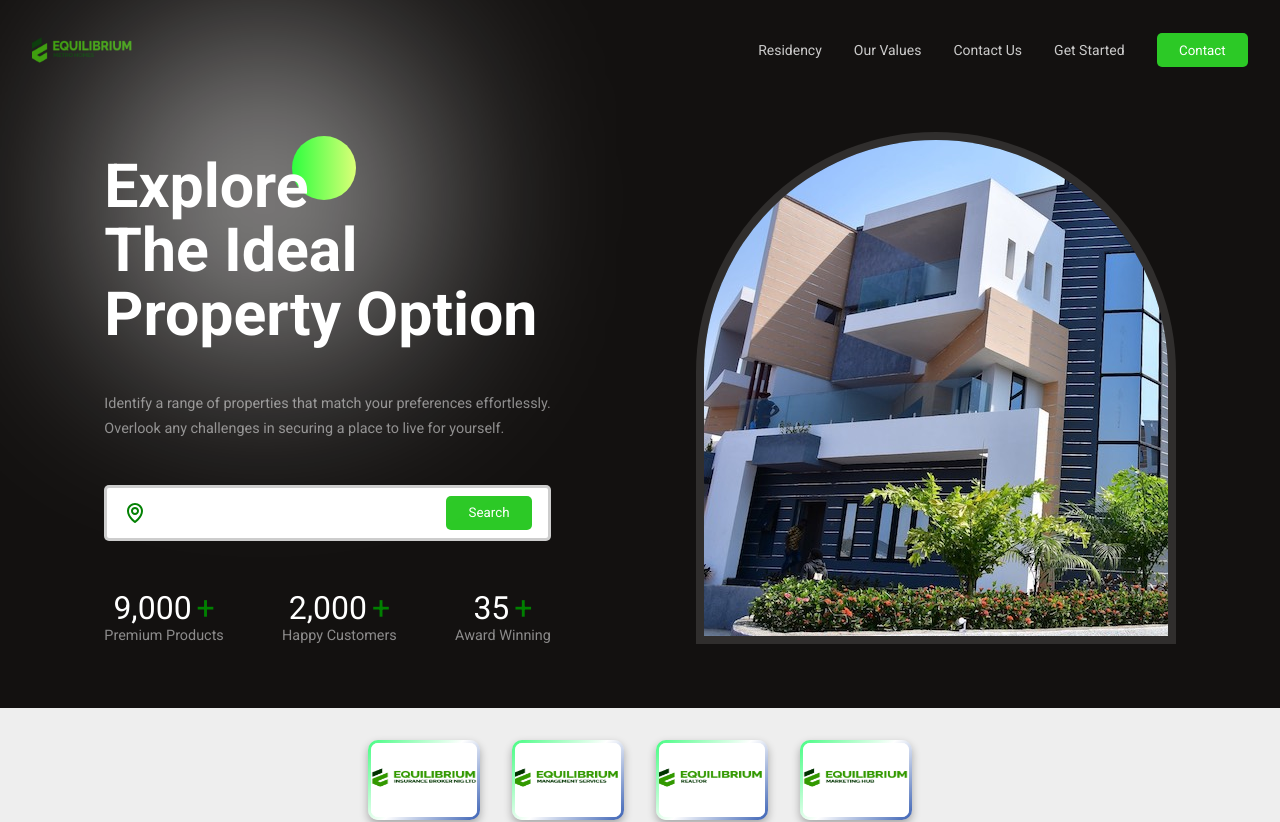
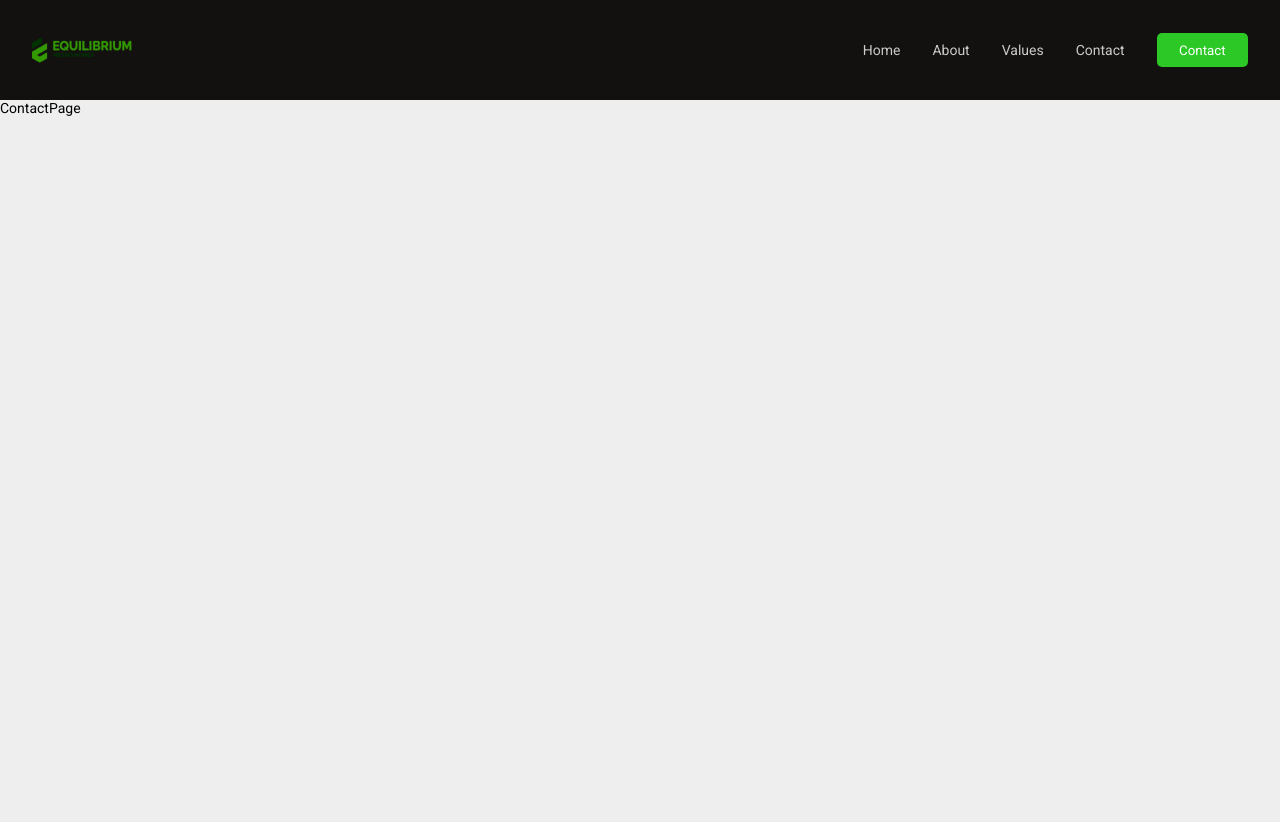
Before and after one commit to oluwolefsamson/equilibrium-website, a React (Create React App) app: page /contact in a window 1280 px wide. Shown: the top 822 px of the page. After the commit the page ends 800 px from the top, so only its background shows below. Built offline with nearby package versions, Linux system fonts and the light colour scheme.

Commit message:
first commit

```diff
--- a/package.json
+++ b/package.json
@@ -20,7 +20,7 @@
     "react-icons": "^4.11.0",
     "react-id-swiper": "^4.0.0",
     "react-outside-click-handler": "^1.3.0",
-    "react-router-dom": "^6.17.0",
+    "react-router-dom": "^6.18.0",
     "react-scripts": "5.0.1",
     "react-scroll": "^1.9.0",
     "scrollreveal": "^4.0.9",
--- a/src/components/Footer/Footer.css
+++ b/src/components/Footer/Footer.css
@@ -1,8 +1,10 @@
 .f-wrapper {
     padding: 5rem;
-    background-color: rgb(144, 218, 144);
-    border-top-left-radius: 50px;
-    border-top-right-radius: 50px;
+    background-color: rgb(14, 13, 13);
+    max-height: 80vh;
+}
+ .both-side {
+    display: flex;
 }
 
 .f-con {
@@ -10,6 +12,7 @@
     justify-content: center;
     text-align: center;
     margin-top: -1.5rem;
+    color: #fff;
 }
 
 .good {
@@ -33,8 +36,6 @@
     flex-direction: column;
     padding: 1rem;
     max-width: 40%;
-
-
 }
 
 .follow-h2 {
@@ -45,14 +46,21 @@
 }
 
 .follow {
-    gap: 1rem;
+    gap: 1.5rem;
     display: flex;
     flex-direction: row;
     margin-top: 1rem;
     align-items: center;
     justify-content: center;
     margin-top: 2rem;
+    border-top: 2px solid grey;
+    padding-top: 2rem;
 
+
+}
+
+.follow span:nth-child(1):hover{
+    color: green;
 }
 
 
--- a/src/components/Footer/Footer.jsx
+++ b/src/components/Footer/Footer.jsx
@@ -14,13 +14,16 @@ const Footer = () => {
 
 
         <h2 className='primaryText f-con'>Contact</h2>
+
         <div className="foot">
 
+
+
         <div className="good">
-        <ImLocation2 className='secondaryText' size={20} style={{ marginBottom: '5px'}}/>
-        <HiOutlineMail className='secondaryText' size={20} />
-        <AiTwotonePhone className='secondaryText' size={20} />
-        <FiInstagram className='secondaryText span4' size={20} />
+          <ImLocation2 className='secondaryText' size={20} style={{ marginBottom: '5px'}}/>
+          <HiOutlineMail className='secondaryText' size={20} />
+          <AiTwotonePhone className='secondaryText' size={20} />
+          <FiInstagram className='secondaryText span4' size={20} />
         </div>
 
           <div className="secondaryText write">
@@ -28,13 +31,13 @@ const Footer = () => {
         <span>equilibriummetrohomes@gmail.com</span><br />
         <span>+234 805 4288 271, +234 706 6299 202</span><br />
         <span>equilibriummetrohomes</span><br />
+        <span>RC : 6987660</span>
           </div>
         </div>
 
-        <h2 className='primaryText follow-h2'>Follow Us</h2>
         <div className="follow secondaryText">
-          <a href="#"><span><BsFacebook size={30} /></span></a>
-          <a href="#"><span><FaXTwitter size={30} /></span></a>
+          <a href="#"><span><BsFacebook size={25} /></span></a>
+          <a href="#"><span><FaXTwitter size={25} /></span></a>
           <a href="https://www.instagram.com/equilibriummetrohomes"><span><FiInstagram size={30} /></span></a>
         </div>
 
--- a/src/components/Header/Header.jsx
+++ b/src/components/Header/Header.jsx
@@ -2,6 +2,7 @@ import React, { useState } from 'react';
 import './Header.css';
 import {BiMenuAltRight} from 'react-icons/bi';
 import OutsideClickHandler from 'react-outside-click-handler';
+import { Link } from 'react-router-dom';
 
 
 const Header = () => {
@@ -28,10 +29,10 @@ const Header = () => {
 
         <div className= 'flexCenter h-menu'
         style={getMenuStyles(menuOpened)}>
-            <a href="" >Residency</a>
-            <a href="" >Our Values</a>
-            <a href="" >Contact Us</a>
-            <a href="" >Get Started</a>
+           <Link to="/">Home</Link>
+            <Link to='/about'>About</Link>
+            <Link to='/values'>Values</Link>
+            <Link to='/contact'>Contact</Link>
             <button><a href="">Contact</a></button>
         </div>
         </OutsideClickHandler>
--- a/src/components/ManagementTeam/ManagementTeam.css
+++ b/src/components/ManagementTeam/ManagementTeam.css
@@ -64,9 +64,7 @@ body {
 @media (max-width: 640px) {
 
 
-  body {
-    height: 80%;
-  }
+
 
   .swiper {
     width: 100%;
--- /dev/null
+++ b/src/pages/AboutPage.js
@@ -0,0 +1,13 @@
+import React from 'react'
+import Header from '../components/Header/Header'
+
+const AboutPage = () => {
+  return (
+    <div>
+        <Header />
+        <div>AboutPage</div>
+    </div>
+  )
+}
+
+export default AboutPage
--- /dev/null
+++ b/src/pages/ContactPage.js
@@ -0,0 +1,15 @@
+import React from 'react'
+import Header from '../components/Header/Header'
+import Footer from '../components/Footer/Footer'
+
+const ContactPage = () => {
+  return (
+    <div>
+        < Header />
+        <div>ContactPage</div>
+        {/* < Footer /> */}
+    </div>
+  )
+}
+
+export default ContactPage
--- /dev/null
+++ b/src/pages/ValuesPage.js
@@ -0,0 +1,13 @@
+import React from 'react'
+import Header from '../components/Header/Header'
+
+const ValuesPage = () => {
+  return (
+    <div>
+        <Header />
+        <div>ValuesPage</div>
+    </div>
+  )
+}
+
+export default ValuesPage
```
Also changed, not shown: src/index.js (+32 -4 lines), 1 other file (tests, documents, lock files or other folders).
